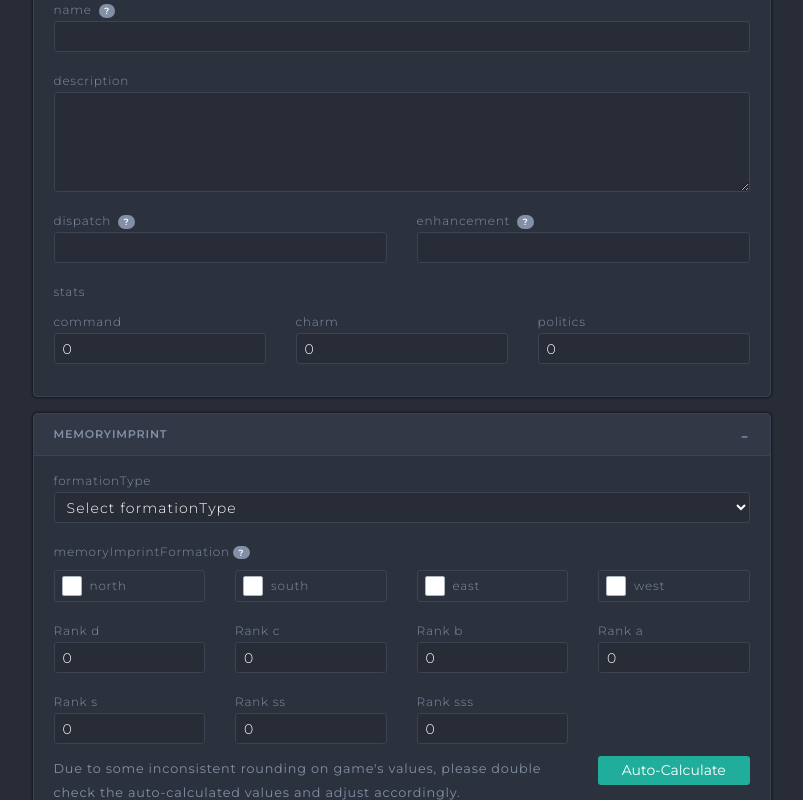
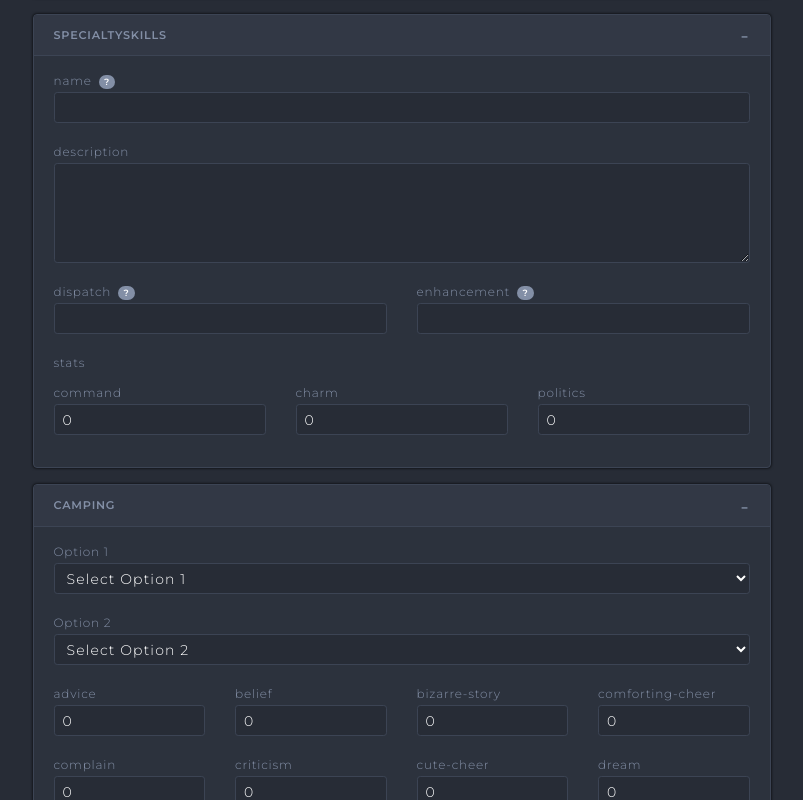
Before and after one commit to EpicSevenDB/e7-databuilder, a React app: page / in a window 1280 px wide. Shown: the part 2000-2800 px from the top of the page, without its empty margins (271-1074 px from the left). Built offline with nearby package versions, Linux system fonts and the light colour scheme.

Commit message:
Updated 2 changed relations. gameId and camping sections can now be modified within app.

```diff
--- a/src/components/common/epic-input.jsx
+++ b/src/components/common/epic-input.jsx
@@ -66,7 +66,7 @@ class EpicInput extends Component {
         );
     }
     isSelectMenu() {
-        const { type, name, placeholder, onChange, options, index, index2, readonly } = this.props;
+        const { type, name, placeholder, options, index, index2, readonly } = this.props;
         const { value } = this.state;
         if (type === "select") {
             return (
--- a/src/components/common/top-navbar.jsx
+++ b/src/components/common/top-navbar.jsx
@@ -10,6 +10,7 @@ class TopNavBar extends Component {
             { label: "stats", url: "stats" },
             { label: "skills", url: "skills" },
             { label: "specialtySkill", url: "specialtySkill" },
+            { label: "camping", url: "camping" },
             { label: "memoryImprint", url: "memoryImprint" },
             { label: "awakening", url: "awakening" }
         ]
--- /dev/null
+++ b/src/components/hero/hero-camping.jsx
@@ -0,0 +1,68 @@
+import React, { Component } from "react";
+import EpicInput from "../common/epic-input";
+import { Col, FormGroup } from "reactstrap";
+
+class HeroCamping extends Component {
+    state = {
+    };
+
+    handleChange = (name, value, index) => {
+        const camping = { ...this.props.camping };
+	if (name === "Option 1") {
+            camping.options[0] = value;
+	} else if (name === "Option 2") {
+            camping.options[1] = value;
+	} else {
+            camping.reactions[name] = value;
+	}
+        this.props.onChange("camping", camping);
+    };
+    render() {
+        const { camping } = this.props;
+        const { campOpts } = this.props;
+        return (
+            <React.Fragment>
+	      {/* Get first camping option, drop down selection. */}
+              <EpicInput
+                    size="12"
+                    type="select"
+                    name="Option 1"
+                    id="option1"
+                    value={camping.options[0]}
+                    options={campOpts}
+                    onChange={this.handleChange}
+                />
+	      {/* Get second camping option, drop down selection. */}
+              <EpicInput
+                    size="12"
+                    type="select"
+                    name="Option 2"
+                    id="option2"
+                    value={camping.options[1]}
+                    options={campOpts}
+                    onChange={this.handleChange}
+                />
+	      {/* Get second camping option, drop down selection. */}
+              <Col md="12">
+                <FormGroup row>
+                  {campOpts.map((reaction, i) => (
+		      <EpicInput
+                        key={i}
+                        size="3"
+                        type="text"
+                        id={campOpts[i]}
+                        name={reaction.value}
+                        value={camping.reactions[reaction.value]}
+                        index={i}
+                        onChange={this.handleChange}
+                        hasPercent={false}
+                        />
+                  ))}
+                </FormGroup>
+                </Col>
+            </React.Fragment>
+        );
+    }
+}
+
+export default HeroCamping;
--- a/src/components/hero/hero-form.jsx
+++ b/src/components/hero/hero-form.jsx
@@ -9,10 +9,11 @@ import HeroSkills from "./hero-skills";
 import HeroSpecialtySkills from "./hero-specialty-skills";
 import HeroMemoryImprint from "./hero-memory-imprint";
 import HeroAwakening from "./hero-awakening";
+import HeroCamping from "./hero-camping";
 
 class HeroForm extends Component {
     state = {
-        collapse: [false, false, false, false, false, false, false]
+        collapse: [false, false, false, false, false, false, false, false]
     };
     componentDidUpdate(prevProps) {
         const hero = { ...this.props.hero };
@@ -42,6 +43,15 @@ class HeroForm extends Component {
                     <Collapse isOpen={!collapse[0]}>
                         <CardBody>
                             <FormGroup row>
+                                <EpicInput
+                                    type="text"
+                                    name="gameId"
+                                    size="12"
+                                    tooltip="Example: c1019"
+                                    id="heroGameId"
+                                    value={hero.gameId}
+                                    onChange={onChange}
+                                />
                                 <EpicInput
                                     type="text"
                                     name="name"
@@ -193,12 +203,32 @@ class HeroForm extends Component {
 
                 <Card>
                     <CardHeader>
-                        memoryImprint
+                        Camping
                         <Button onClick={e => this.toggle(5)} className="btn-collapse">
                             {collapse[5] ? "+" : "-"}
                         </Button>
                     </CardHeader>
                     <Collapse isOpen={!collapse[5]}>
+                        <CardBody>
+                            <FormGroup row>
+                              <HeroCamping
+                                camping={hero.camping}
+                                campOpts={defaults.campOpts}
+                                onChange={onChange}
+				/>
+                            </FormGroup>
+                        </CardBody>
+                    </Collapse>
+                </Card>
+
+                <Card>
+                    <CardHeader>
+                        memoryImprint
+                        <Button onClick={e => this.toggle(6)} className="btn-collapse">
+                            {collapse[6] ? "+" : "-"}
+                        </Button>
+                    </CardHeader>
+                    <Collapse isOpen={!collapse[6]}>
                         <CardBody>
                             <FormGroup row>
                                 <HeroMemoryImprint
@@ -216,11 +246,11 @@ class HeroForm extends Component {
                 <Card>
                     <CardHeader>
                         awakening
-                        <Button onClick={e => this.toggle(6)} className="btn-collapse">
-                            {collapse[6] ? "+" : "-"}
+                        <Button onClick={e => this.toggle(7)} className="btn-collapse">
+                            {collapse[7] ? "+" : "-"}
                         </Button>
                     </CardHeader>
-                    <Collapse isOpen={!collapse[6]}>
+                    <Collapse isOpen={!collapse[7]}>
                         <CardBody>
                             <FormGroup>
                                 <HeroAwakening
--- a/src/components/hero/hero.jsx
+++ b/src/components/hero/hero.jsx
@@ -189,8 +189,8 @@ class Hero extends Component {
             },
             camping: {
                 options: [
-                    "Option1",
-                    "Option2"
+                    "",
+                    ""
                 ],
                 reactions: {
                     "advice": 0,
@@ -496,8 +496,8 @@ class Hero extends Component {
                 },
                 camping: {
                     options: [
-                        "Option1",
-                        "Option2"
+                        "",
+                        ""
                     ],
                     reactions: {
 			"advice": 0,
@@ -1313,8 +1313,8 @@ class Hero extends Component {
             ],
             relationType: [
                 { label: "Love", value: "love" },
-                { label: "Trust", value: "trust" },
-                { label: "Grudge", value: "grudge" },
+                { label: "Friendly", value: "friendly" },
+                { label: "Hostile", value: "hostile" },
                 { label: "Rival", value: "rival" },
                 { label: "Longing", value: "longing" }
             ],
@@ -1397,6 +1397,30 @@ class Hero extends Component {
                 { label: "Effectiveness", value: "eff" },
                 { label: "Effect Resistance", value: "efr" },
                 { label: "Dual Attack Chance", value: "dac" }
+            ],
+            campOpts: [
+                { label: "Advice", value: "advice" },
+                { label: "Belief", value: "belief" },
+                { label: "Bizarre Story", value: "bizarre-story" },
+                { label: "Comforting Cheer", value: "comforting-cheer" },
+                { label: "Complain", value: "complain" },
+                { label: "Criticism", value: "criticism" },
+                { label: "Cute Cheer", value: "cute-cheer" },
+                { label: "Dream", value: "dream" },
+                { label: "Food Story", value: "food-story" },
+                { label: "Gossip", value: "gossip" },
+                { label: "Happy Memory", value: "happy-memory" },
+                { label: "Heroic Cheer", value: "heroic-cheer" },
+                { label: "Heroic Tale", value: "heroic-tale" },
+                { label: "Horror Story", value: "horror-story" },
+                { label: "Interesting Story", value: "interesting-story" },
+                { label: "Joyful Memory", value: "joyful-memory" },
+                { label: "Myth", value: "myth" },
+                { label: "Occult", value: "occult" },
+                { label: "Reality Check", value: "reality-check" },
+                { label: "Sad Memory", value: "sad-memory" },
+                { label: "Self-Indulgent", value: "self-indulgent" },
+                { label: "Unique Comment", value: "unique-comment" }
             ]
         },
         alert: {
```
